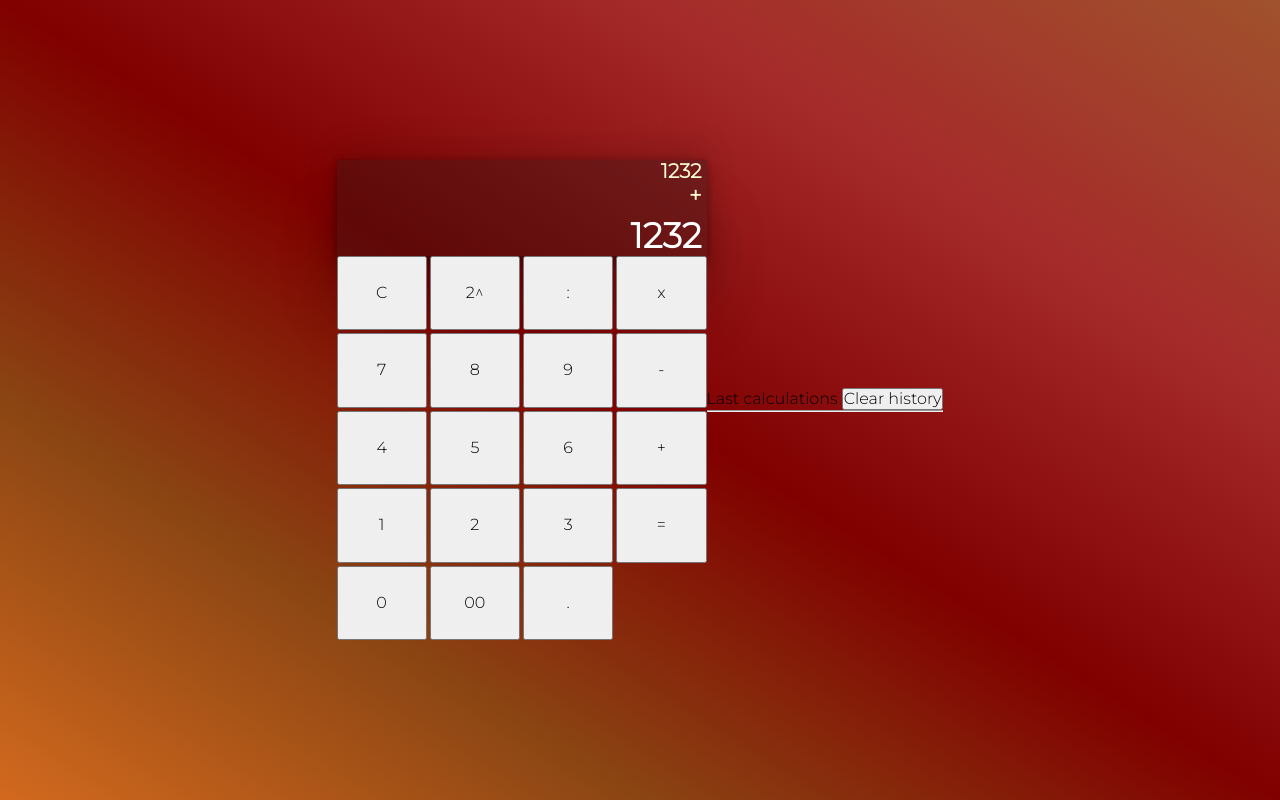
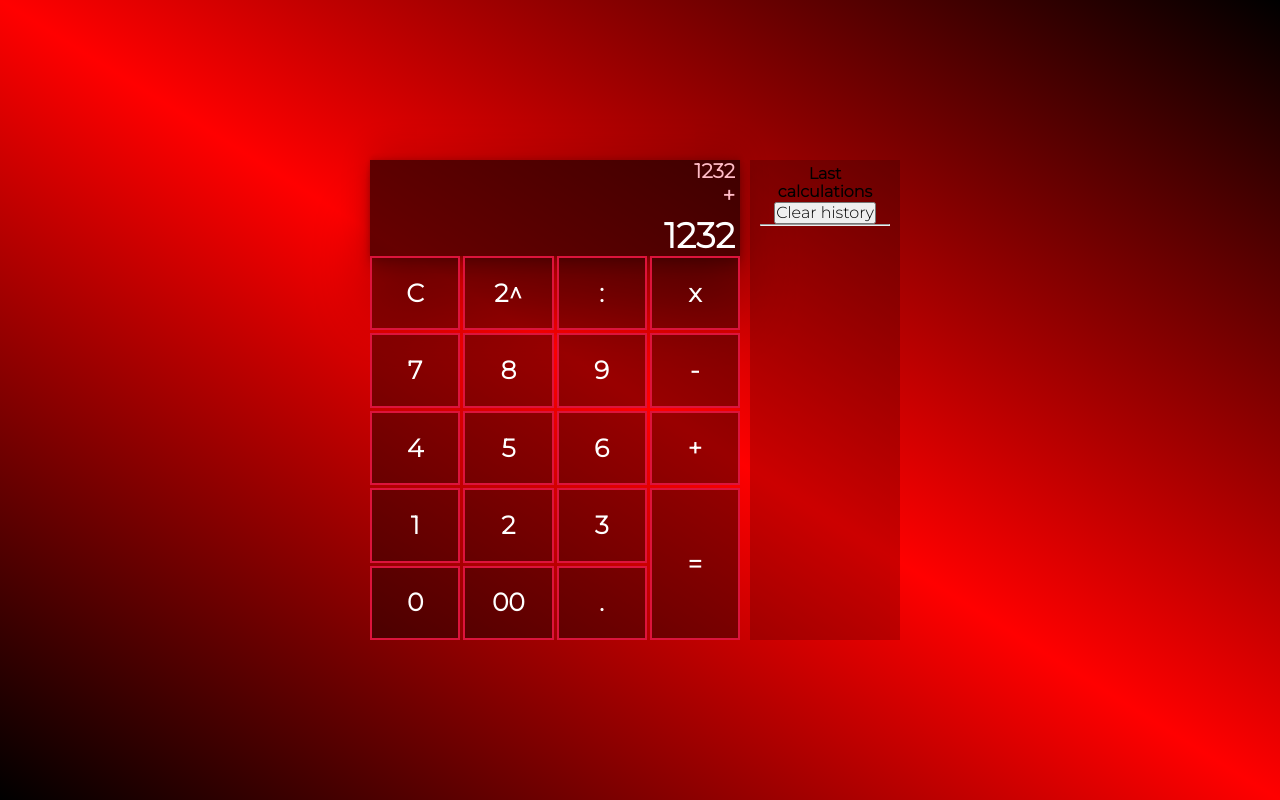
Before and after one commit to RobFyd/Calculator-JS, a plain HTML site: page index.html in a window 1280 px wide. Drawn offline with nearby package versions, Linux system fonts and the light colour scheme.

Commit message:
button panel added

```diff
--- a/css/style.css
+++ b/css/style.css
@@ -12,7 +12,8 @@ html {
 
 body {
     min-height: 100vh;
-    background-image:linear-gradient(to left bottom, Sienna, Brown, Maroon, SaddleBrown, Chocolate);
+    background-image: linear-gradient(to left bottom, Black, Maroon, Red, Maroon, Black);
+    /*(to left bottom, Sienna, Brown, Maroon, SaddleBrown, Chocolate)*/
     /*(to left bottom, #e4a7db, #d245db, #a22dce, #7d3ac5, #4d56bd)*/
     /*(to left bottom, #b00202, #8b0028, #8c0046, #890060, #9600a1)*/
     display: flex;
@@ -30,8 +31,8 @@ body {
     width: 100%;
     min-height: 20%;
     max-height: min-content;
-    background-color: rgba(29, 27, 27, 0.327);
-    box-shadow:  rgba(0, 0, 0, 0.25) 0px 54px 55px, rgba(0, 0, 0, 0.12) 0px -12px 30px, rgba(0, 0, 0, 0.12) 0px 4px 6px, rgba(0, 0, 0, 0.17) 0px 12px 13px, rgba(0, 0, 0, 0.09) 0px -3px 5px;
+    background-color: rgba(0, 0, 0, 0.6);
+    box-shadow: rgba(0, 0, 0, 0.25) 0px 54px 55px, rgba(0, 0, 0, 0.12) 0px -12px 30px, rgba(0, 0, 0, 0.12) 0px 4px 6px, rgba(0, 0, 0, 0.17) 0px 12px 13px, rgba(0, 0, 0, 0.09) 0px -3px 5px;
     color: white;
     word-break: break-all;
     text-align: right;
@@ -42,16 +43,16 @@ body {
     font-weight: bold;
 }
 
-.currentNumber {
+.current__number {
     font-size: 35px;
 }
 
-.previousNumber {
-    color: lightgoldenrodyellow;
+.previous__number {
+    color: rgb(255, 187, 198);
     font-size: 20px;
 }
 
-.mathSign {
+.math__sign {
     font-size: 22px;
 }
 
@@ -62,3 +63,33 @@ body {
     grid-template-rows: repeat(5, 1fr);
     gap: 3px;
 }
+
+.panel button {
+    font-size: 25px;
+    font-weight: bold;
+    background-color: rgba(0, 0, 0, 0.4);
+    color: white;
+    cursor: pointer;
+    border: 2px solid crimson;
+    outline: none;
+    transition: all .2s ease-in-out;
+}
+
+button:hover {
+    background-color: rgba(0, 0, 0, 0.5);
+}
+
+.equals {
+    grid-row: -3/-1;
+    grid-column: -2/-1;
+}
+
+.caculator__history {
+    height: 60vh;
+    margin: 10px;
+    width: 150px;
+    background-color: rgba(0, 0, 0, 0.2);
+    padding: 5px 10px;
+    font-weight: bold;
+    text-align: center;
+}
--- a/index.html
+++ b/index.html
@@ -16,11 +16,11 @@
 
     <div class="calculator">
         <div class="display">
-            <div class="previousNumber">
+            <div class="previous__number">
                 <p>1232</p>
-                <span class="mathSign">+</span>
+                <span class="math__sign">+</span>
             </div>
-            <p class="currentNumber">1232</p>
+            <p class="current__number">1232</p>
         </div>
         <div class="panel">
             <button class="clear">C</button>
```
